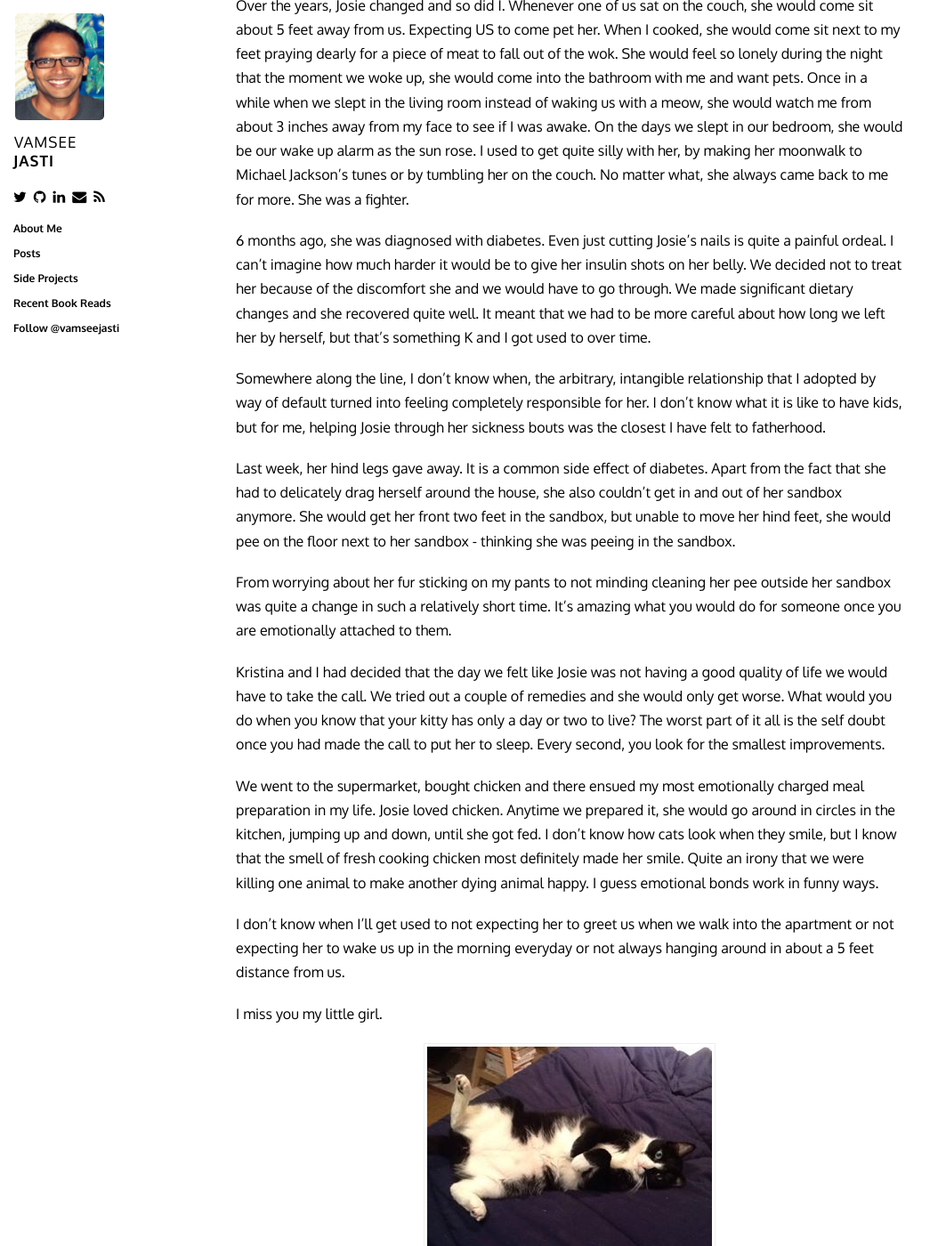
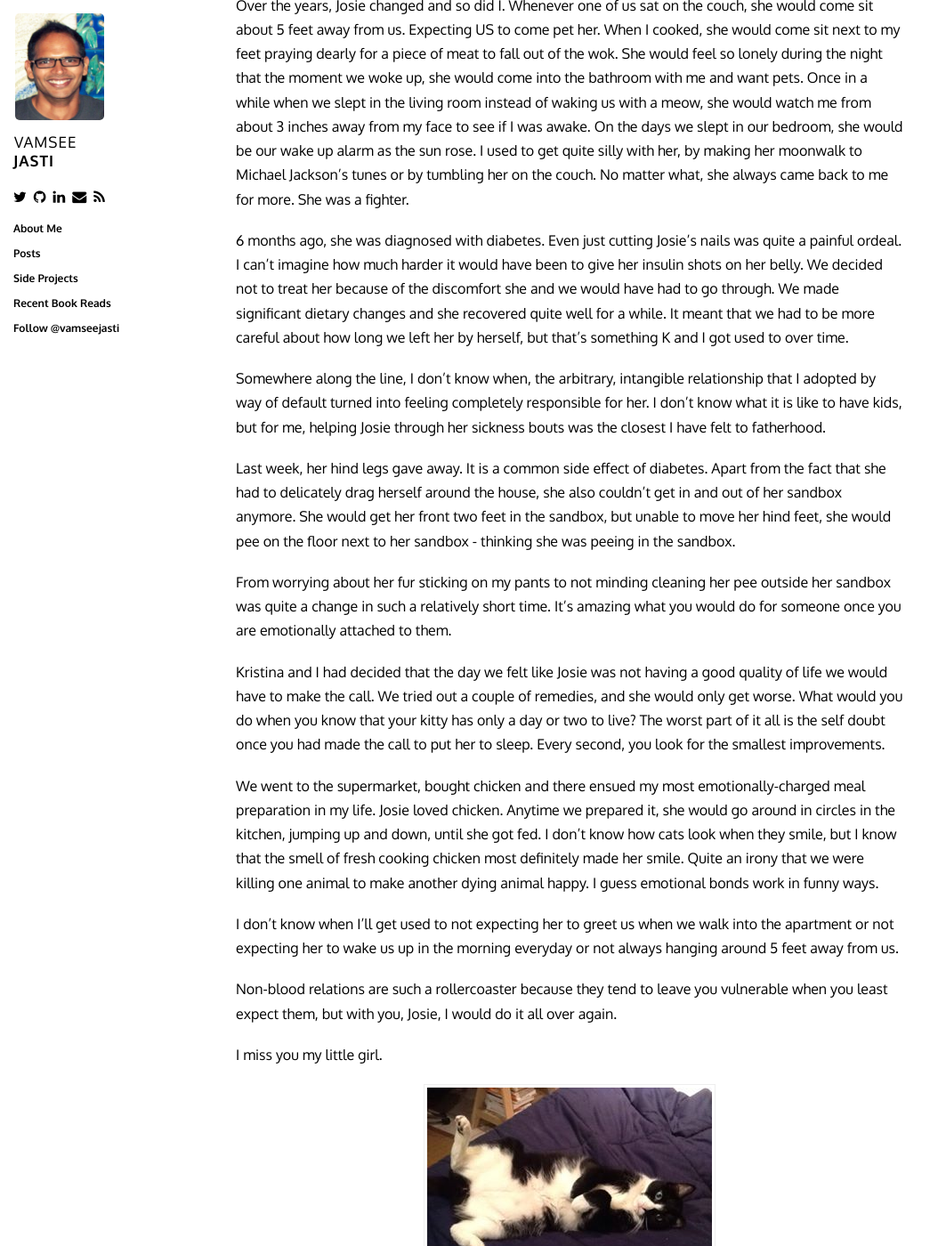
Before and after one commit to jasti/jasti.github.io, a Jekyll site: the page built from _posts/2014-11-30-josie.markdown, in a window 1280 px wide and 1400 px high, scrolled down 690 px. Shown: the whole window at 89% size, without its empty margins (0-1063 px from the left). Built offline with Jekyll 4.4.1, drawn with Linux system fonts in a browser that asks for light colours; nearby versions of some CDN libraries; Markdown is read by kramdown in place of the engine named in the settings; comment, search, counter and statistics services are not loaded; some of the changed text lies outside the part shown.

Commit message:
josie updated

```diff
--- a/_posts/2014-11-30-josie.markdown
+++ b/_posts/2014-11-30-josie.markdown
@@ -7,17 +7,17 @@ tags : Personal
 
 <i>If you don’t care to read about pets, please stop and press CMD+Q on your keyboard. </i>
 
-Josie was a rescue. When Kitty-Kind rescued her, she was in an empty warehouse with a pile of dry food that somebody had left for her. Cats behave differently if you have had them since kittens. Rescues usually don’t trust their owners and especially in Josie’s case, she had strong separation anxiety.
+Josie was a rescue. When Kitty-Kind rescued her, she was in an empty warehouse with a pile of dry food that somebody had left for her. Cats behave differently if you have had them since kittens. Rescues usually don’t trust their owners, and, especially in Josie’s case, have strong separation anxiety.
 
 Three years ago, I became a pet owner by way of default. When I was about to ask Kristina to move in with me, my biggest hesitation was Josie. I never had a pet my entire life and quite honestly, didn’t see the point. Especially cats - you feed them, scoop their sandbox, arrange for cat sitters when you travel, frequently cleaning the house for cat fur… Sometimes it could be as simple as getting upset with her fur sticking on my formal pants.
 
-Josie and I did not get off on a good start. I treated her like that roommate that never paid rent, ate the food we bought and made a mess of the house. Kristina and I rarely argue, and when we did, it was about Josie, because of the way we had to divy up house chores. We also agreed that we weren’t going to allow Josie in the bedroom after we moved in together.
+Josie and I did not get off on a good start. I treated her like that roommate that never paid rent, ate the food we bought and made a mess of the house. Kristina and I rarely argue, and when we did, it was about Josie, because of the way we had to divvy up house chores. We also agreed that we weren’t going to allow Josie in the bedroom after we moved in together.
 
 My relationship with Josie was transactional, and I always thought I couldn't wait for the day until she was gone.  Sure enough, I was dead wrong.
 
 Over the years, Josie changed and so did I. Whenever one of us sat on the couch, she would come sit about 5 feet away from us. Expecting US to come pet her. When I cooked, she would come sit next to my feet praying dearly for a piece of meat to fall out of the wok. She would feel so lonely during the night that the moment we woke up, she would come into the bathroom with me and want pets. Once in a while when we slept in the living room instead of waking us with a meow, she would watch me from about 3 inches away from my face to see if I was awake. On the days we slept in our bedroom, she would be our wake up alarm as the sun rose. I used to get quite silly with her, by making her moonwalk to Michael Jackson’s tunes or by tumbling her on the couch. No matter what, she always came back to me for more. She was a fighter.
 
-6 months ago, she was diagnosed with diabetes. Even just cutting Josie’s nails is quite a painful ordeal. I can’t imagine how much harder it would be to give her insulin shots on her belly. We decided not to treat her because of the discomfort she and we would have to go through. We made significant dietary changes and she recovered quite well. It meant that we had to be more careful about how long we left her by herself, but that’s something K and I got used to over time.
+6 months ago, she was diagnosed with diabetes. Even just cutting Josie’s nails was quite a painful ordeal. I can’t imagine how much harder it would have been to give her insulin shots on her belly. We decided not to treat her because of the discomfort she and we would have had to go through. We made significant dietary changes and she recovered quite well for a while. It meant that we had to be more careful about how long we left her by herself, but that’s something K and I got used to over time.
 
 Somewhere along the line, I don’t know when, the arbitrary, intangible relationship that I adopted by way of default turned into feeling completely responsible for her. I don’t know what it is like to have kids, but for me, helping Josie through her sickness bouts was the closest I have felt to fatherhood.
 
@@ -25,11 +25,13 @@ Last week, her hind legs gave away. It is a common side effect of diabetes. Apar
 
 From worrying about her fur sticking on my pants to not minding cleaning her pee outside her sandbox was quite a change in such a relatively short time.  It’s amazing what you would do for someone once you are emotionally attached to them.
 
-Kristina and I had decided that the day we felt like Josie was not having a good quality of life we would have to take the call. We tried out a couple of remedies and she would only get worse. What would you do when you know that your kitty has only a day or two to live? The worst part of it all is the self doubt once you had made the call to put her to sleep. Every second, you look for the smallest improvements.
+Kristina and I had decided that the day we felt like Josie was not having a good quality of life we would have to make the call. We tried out a couple of remedies, and she would only get worse. What would you do when you know that your kitty has only a day or two to live? The worst part of it all is the self doubt once you had made the call to put her to sleep. Every second, you look for the smallest improvements.
 
-We went to the supermarket, bought chicken and there ensued my most emotionally charged meal preparation in my life. Josie loved chicken. Anytime we prepared it, she would go around in circles in the kitchen, jumping up and down, until she got fed. I don’t know how cats look when they smile, but I know that the smell of fresh cooking chicken most definitely made her smile. Quite an irony that we were killing one animal to make another dying animal happy. I guess emotional bonds work in funny ways.
+We went to the supermarket, bought chicken and there ensued my most emotionally-charged meal preparation in my life. Josie loved chicken. Anytime we prepared it, she would go around in circles in the kitchen, jumping up and down, until she got fed. I don’t know how cats look when they smile, but I know that the smell of fresh cooking chicken most definitely made her smile. Quite an irony that we were killing one animal to make another dying animal happy. I guess emotional bonds work in funny ways.
 
-I don’t know when I’ll get used to not expecting her to greet us when we walk into the apartment or not expecting her to wake us up in the morning everyday or not always hanging around in about a 5 feet distance from us.
+I don’t know when I’ll get used to not expecting her to greet us when we walk into the apartment or not expecting her to wake us up in the morning everyday or not always hanging around 5 feet away from us.
+
+Non-blood relations are such a rollercoaster because they tend to leave you vulnerable when you least expect them, but with you, Josie, I would do it all over again.
 
 I miss you my little girl.
 
```
Also changed, not shown: _posts/2014-10-30-time.markdown (deleted, +0 -23 lines).
